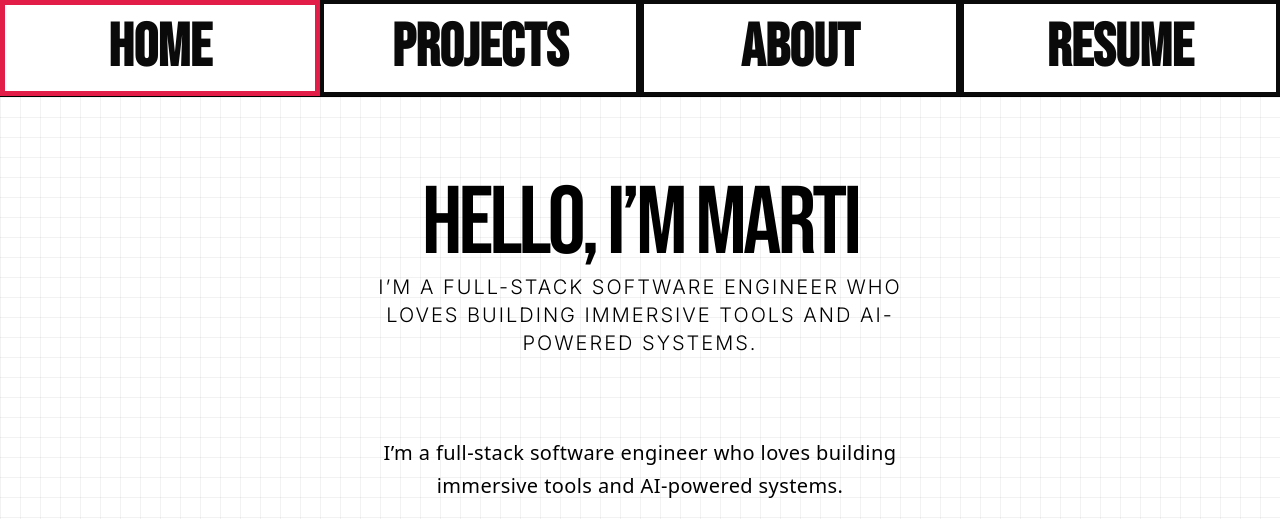
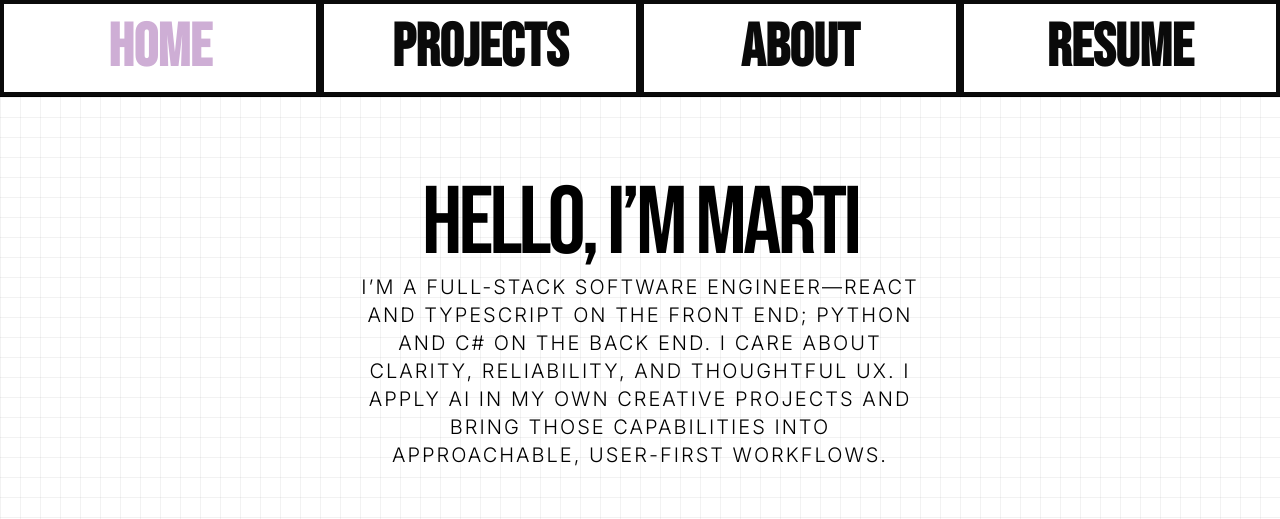
Before and after one commit to martigatchev/marti_portfolio, a Next.js app: page / in a window 1280 px wide. Shown: the top 519 px of the page. Built offline with nearby package versions, Linux system fonts and the light colour scheme.

Commit message:
fixed header menu

```diff
--- a/src/app/globals.css
+++ b/src/app/globals.css
@@ -76,11 +76,14 @@
 }
 
 :root {
-  --c-bg:        #ffffff; /* background */
-  --c-fg:        #0a0a0a; /* text / border */
-  --c-accent:    #e11d48; /* brand/red */
-  --c-contrast:  #ffffff; /* text color on dark bg */
-  --c-muted:     #6b7280; /* optional gray */
+  --c-white:        #ffffff; /* background */
+  --c-black:        #0a0a0a; /* text / border */
+  --c-red:    #FE0000;
+  --c-dark-red:    #880808; /* brand/red */
+  --c-lilac:    #CEAED5;
+  --c-light-grey:  #BAB5B9; /* text color on dark bg */
+  --c-grey:     #868385; /* optional gray */
+  --c-dark-grey:     #484748; /* optional gray */
 }
 
 .dark {
--- a/src/app/page.tsx
+++ b/src/app/page.tsx
@@ -11,11 +11,19 @@ export default function Home() {
         </h1>
 
         <p className="text-sub uppercase max-w-xl text-lg sm:text-xl text-muted-foreground">
+          I’m a full-stack software engineer—React and TypeScript on the front end; Python and C# on the back end. I care about clarity, reliability, and thoughtful UX. I apply AI in my own creative projects and bring those capabilities into approachable, user-first workflows.
+        </p>
+
+        {/* <p className="text-sub uppercase max-w-xl text-lg sm:text-xl text-muted-foreground">
+          I’m a full-stack software engineer who loves building immersive tools and AI-powered systems.
+        </p> */}
+
+        <p className="mt-20 max-w-xl font-sans font-light tracking-[0.02em] leading-relaxed text-lg sm:text-xl text-muted-foreground">
           I’m a full-stack software engineer who loves building immersive tools and AI-powered systems.
         </p>
 
         <p className="mt-20 max-w-xl font-sans font-light tracking-[0.02em] leading-relaxed text-lg sm:text-xl text-muted-foreground">
-          I’m a full-stack software engineer who loves building immersive tools and AI-powered systems.
+        I’m a full-stack software engineer experienced in TypeScript/React, Python, and C#. I care about clarity, reliability, and thoughtful UX. I apply AI in my own creative projects and bring those capabilities into approachable, user-first workflows.
         </p>
 
         {/* Image at the bottom */}
--- a/src/components/header.tsx
+++ b/src/components/header.tsx
@@ -1,43 +1,33 @@
-// header.tsx
-
 'use client';
 
-import Link from 'next/link';
-import { Sheet, SheetTrigger, SheetContent, SheetTitle } from '@/components/ui/sheet';
+import { useEffect, useState } from 'react';
+import { usePathname } from 'next/navigation';
 import { NavLink } from '@/components/nav-link';
 
-/**
- * NAV “variables” — tweak these in one place.
- * border.pattern examples:
- *  - 'border-4' (all sides)
- *  - 'border-x-4' (left/right only)
- *  - 'border-t-8 border-x-4' (custom mix)
- */
-// NAV “variables” — tweak these in one place
-
 const NAV = {
-  border: { pattern: 'border-4', color: 'border-[var(--c-fg)]', radius: '' },
+  // NOTE: border only on desktop by default now
+  border: { pattern: 'sm:border-4', color: 'border-[var(--c-black)]', radius: '' },
   colors: {
-    bg:      'bg-[var(--c-bg)]',
-    fg:      'text-[var(--c-fg)]',
-    hoverBg: 'hover:bg-[var(--c-fg)]',
-    hoverFg: 'hover:text-[var(--c-accent)]',
+    bg:      'bg-[var(--c-white)]',
+    fg:      'text-[var(--c-black)]',
+    hoverBg: 'hover:bg-[var(--c-black)]',
+    hoverFg: 'hover:text-[var(--c-white)]',
   },
   sizing: { desktopHeight: 'h-24', mobilePadding: 'px-4 py-3' },
   effects: {
-    transition: 'transition-colors duration-200',
-    focus: 'focus-visible:outline-none focus-visible:ring-2 focus-visible:ring-[var(--c-accent)] focus-visible:ring-offset-2',
+    transition: 'transition-colors duration-500',
+    focus: 'focus-visible:outline-none focus-visible:ring-2 focus-visible:ring-[var(--c-red)] focus-visible:ring-offset-2',
   },
-  // Active = thin inner ring + (optionally) red outer border
-  // Use !border[...] to guarantee it overrides the base border color.
-  active: { ring: '!border-[var(--c-accent)] ring-inset ring-1 ring-[var(--c-accent)]' },
+  // active: { ring: '!border-[var(--c-black)] ring-inset ring-3 ring-[var(--c-white)]' },
+  // active: { ring: 'text-[var(--c-lilac)]' },
+  active: { ring: 'text-[var(--c-lilac)] hover:text-[var(--c-lilac)]' },
 };
 
-// Shared boxed tab styles
+// Shared desktop styles live in navBox; mobile adds its own border pattern
 const navBox = [
   'block w-full h-full grid place-items-center font-display uppercase leading-none',
-  'text-xl sm:text-6xl',              // ← bigger font on the boxes
-  'font-bold',      // ← ensure weight is on the box, not the container
+  'text-xl sm:text-6xl',
+  'font-bold',
   NAV.border.pattern,
   NAV.border.color,
   NAV.border.radius,
@@ -49,28 +39,91 @@ const navBox = [
   NAV.effects.focus,
 ].join(' ');
 
+// Mobile-only border pattern: single lines, no doubles
+const mobileItemBorders =
+  'border-x-4 border-y-0 first:border-t-4 last:border-b-4';
+
 export function Header() {
+  const [mobileOpen, setMobileOpen] = useState(false);
+  const pathname = usePathname();
+
+  // Close when route changes (e.g. after clicking a link)
+  useEffect(() => setMobileOpen(false), [pathname]);
+
   return (
     <header className="border-b pt-[env(safe-area-inset-top)]">
-      {/* Mobile */}
-      <div className="block sm:hidden bg-white h-16 flex items-center justify-between px-4">
+      {/* Mobile top bar (unchanged) */}
+      <div className="sm:hidden bg-white h-16 flex items-center justify-between px-4">
         <div className="text-lg font-bold">martig.dev</div>
-        <Sheet>
-          <SheetTrigger className="text-xl font-bold" aria-label="Open navigation">☰</SheetTrigger>
-          <SheetContent side="left" aria-label="Main navigation">
-            <SheetTitle className="sr-only">Main navigation</SheetTitle>
-            <nav aria-label="Primary" className="mt-8 text-2xl font-semibold flex flex-col gap-3">
-              <NavLink href="/"         className={`${NAV.sizing.mobilePadding} ${navBox}`} activeClassName={NAV.active.ring}>Home</NavLink>
-              <NavLink href="/projects" className={`${NAV.sizing.mobilePadding} ${navBox}`} activeClassName={NAV.active.ring}>Projects</NavLink>
-              <NavLink href="/about"    className={`${NAV.sizing.mobilePadding} ${navBox}`} activeClassName={NAV.active.ring}>About</NavLink>
-              <NavLink href="/resume"   className={`${NAV.sizing.mobilePadding} ${navBox}`} activeClassName={NAV.active.ring}>Resume</NavLink>
-            </nav>
-          </SheetContent>
-        </Sheet>
+        <button
+          type="button"
+          className="text-xl font-bold"
+          aria-label="Open navigation"
+          aria-expanded={mobileOpen}
+          aria-controls="mobile-nav"
+          onClick={() => setMobileOpen(o => !o)}
+        >
+          {mobileOpen ? '✕' : '☰'}
+        </button>
+      </div>
+
+      {/* Mobile slide-down menu */}
+      <div
+        id="mobile-nav"
+        aria-label="Primary"
+        className={[
+          'sm:hidden overflow-hidden',
+          'transition-[max-height,opacity,transform] duration-300 ease-out',
+          mobileOpen
+            ? 'max-h-[80vh] opacity-100 translate-y-0'
+            : 'max-h-0 opacity-0 -translate-y-2 pointer-events-none',
+        ].join(' ')}
+      >
+        <nav className="flex flex-col">
+          <div onClickCapture={() => setMobileOpen(false)}>
+            <NavLink
+              href="/"
+              className={`${NAV.sizing.mobilePadding} ${navBox} ${mobileItemBorders}`}
+              activeClassName={NAV.active.ring}
+            >
+              Home
+            </NavLink>
+          </div>
+          <div onClickCapture={() => setMobileOpen(false)}>
+            <NavLink
+              href="/projects"
+              className={`${NAV.sizing.mobilePadding} ${navBox} ${mobileItemBorders}`}
+              activeClassName={NAV.active.ring}
+            >
+              Projects
+            </NavLink>
+          </div>
+          <div onClickCapture={() => setMobileOpen(false)}>
+            <NavLink
+              href="/about"
+              className={`${NAV.sizing.mobilePadding} ${navBox} ${mobileItemBorders}`}
+              activeClassName={NAV.active.ring}
+            >
+              About
+            </NavLink>
+          </div>
+          <div onClickCapture={() => setMobileOpen(false)}>
+            <NavLink
+              href="/resume"
+              className={`${NAV.sizing.mobilePadding} ${navBox} ${mobileItemBorders}`}
+              activeClassName={NAV.active.ring}
+            >
+              Resume
+            </NavLink>
+          </div>
+        </nav>
       </div>
 
       {/* Desktop */}
-      <nav aria-label="Primary" className={`hidden sm:grid sm:grid-cols-4 bg-background ${NAV.sizing.desktopHeight} text-center text-2xl font-bold uppercase`}>
+      <nav
+        aria-label="Primary"
+        className={`hidden sm:grid sm:grid-cols-4 bg-background ${NAV.sizing.desktopHeight} text-center text-2xl font-bold uppercase`}
+      >
         <NavLink href="/"         className={navBox} activeClassName={NAV.active.ring}>Home</NavLink>
         <NavLink href="/projects" className={navBox} activeClassName={NAV.active.ring}>Projects</NavLink>
         <NavLink href="/about"    className={navBox} activeClassName={NAV.active.ring}>About</NavLink>
```
